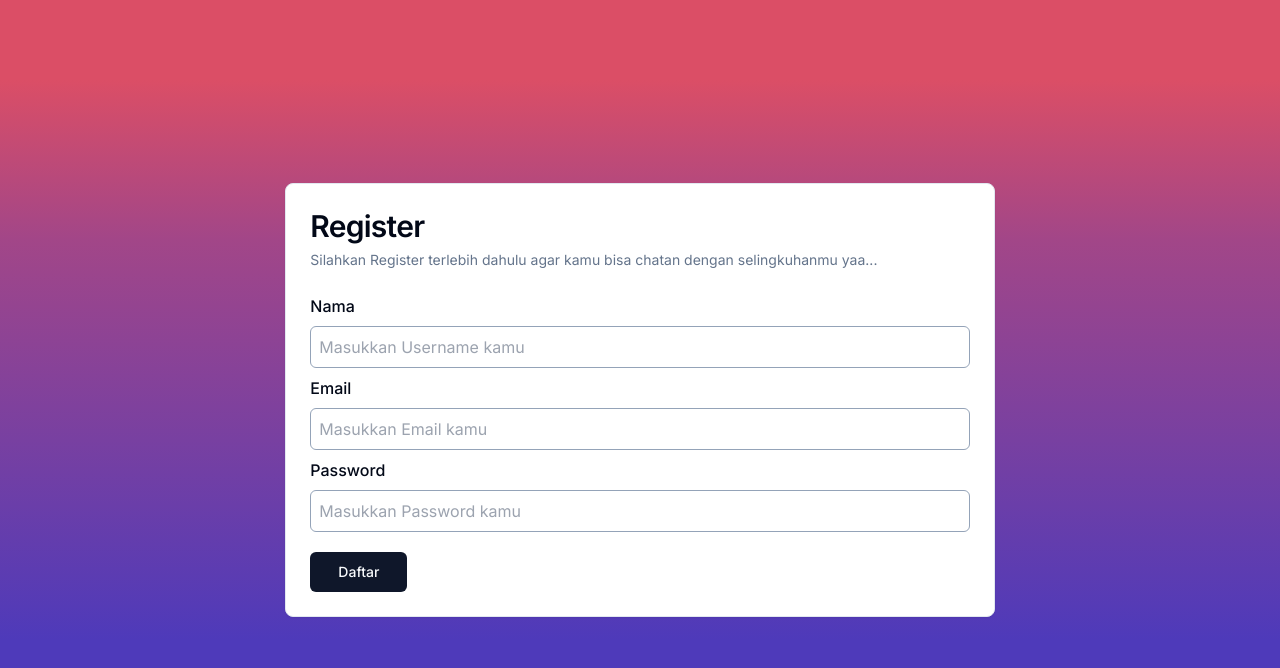
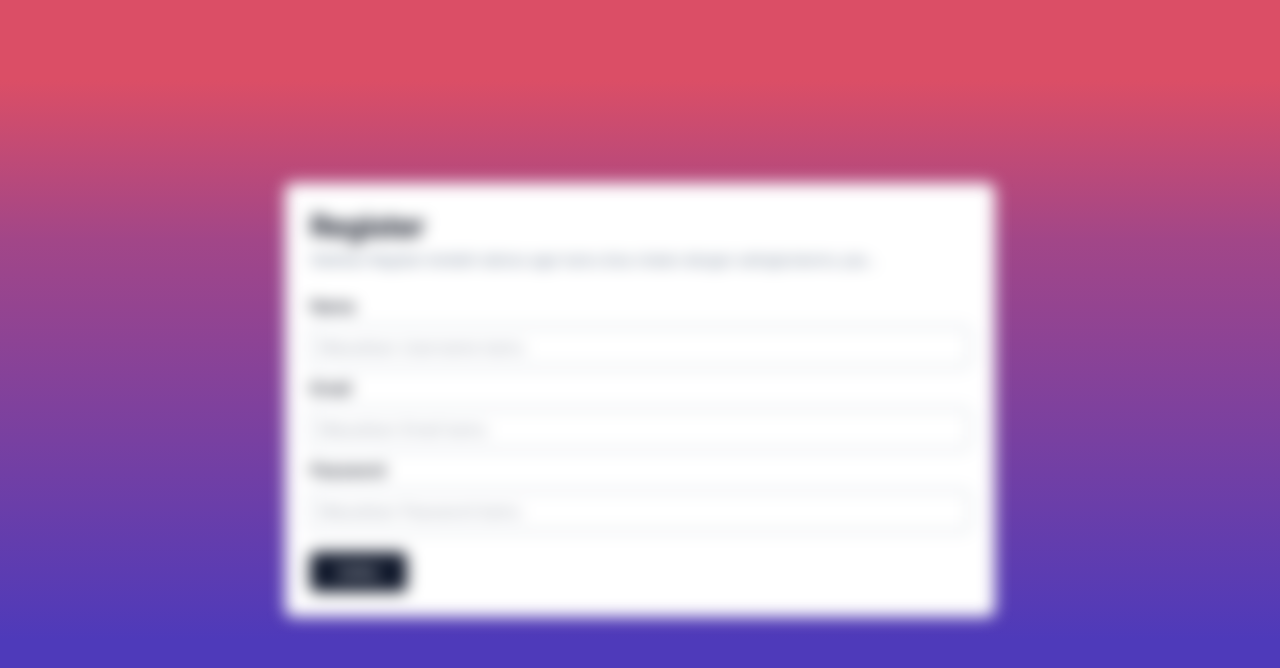
Before and after one commit to Skilvul-KM4-FE8/selingkuh-ts, a Next.js app: page /register in a window 1280 px wide. Shown: the top 668 px of the page. Built offline with nearby package versions, Linux system fonts and the light colour scheme.

Commit message:
fix register UI still beta

```diff
--- a/src/app/register/page.tsx
+++ b/src/app/register/page.tsx
@@ -5,7 +5,7 @@ const Register = () => {
     return (
         <div className="bg-gradient-to-b from-[#DB4E66] from-10% via-[#A24688] via-30% to-[#4E3ABA] to-80%">
             <div className="md:container md:mx-auto px-4 flex justify-center items-center h-screen">
-                <Card className="lg:w-7/12 md:w-screen">
+                <Card className="lg:w-7/12 md:w-screen blur">
                     <CardHeader>
                         <CardTitle className="text-3xl">Register</CardTitle>
                         <CardDescription>Silahkan Register terlebih dahulu agar kamu bisa chatan dengan selingkuhanmu yaa...</CardDescription>
```
